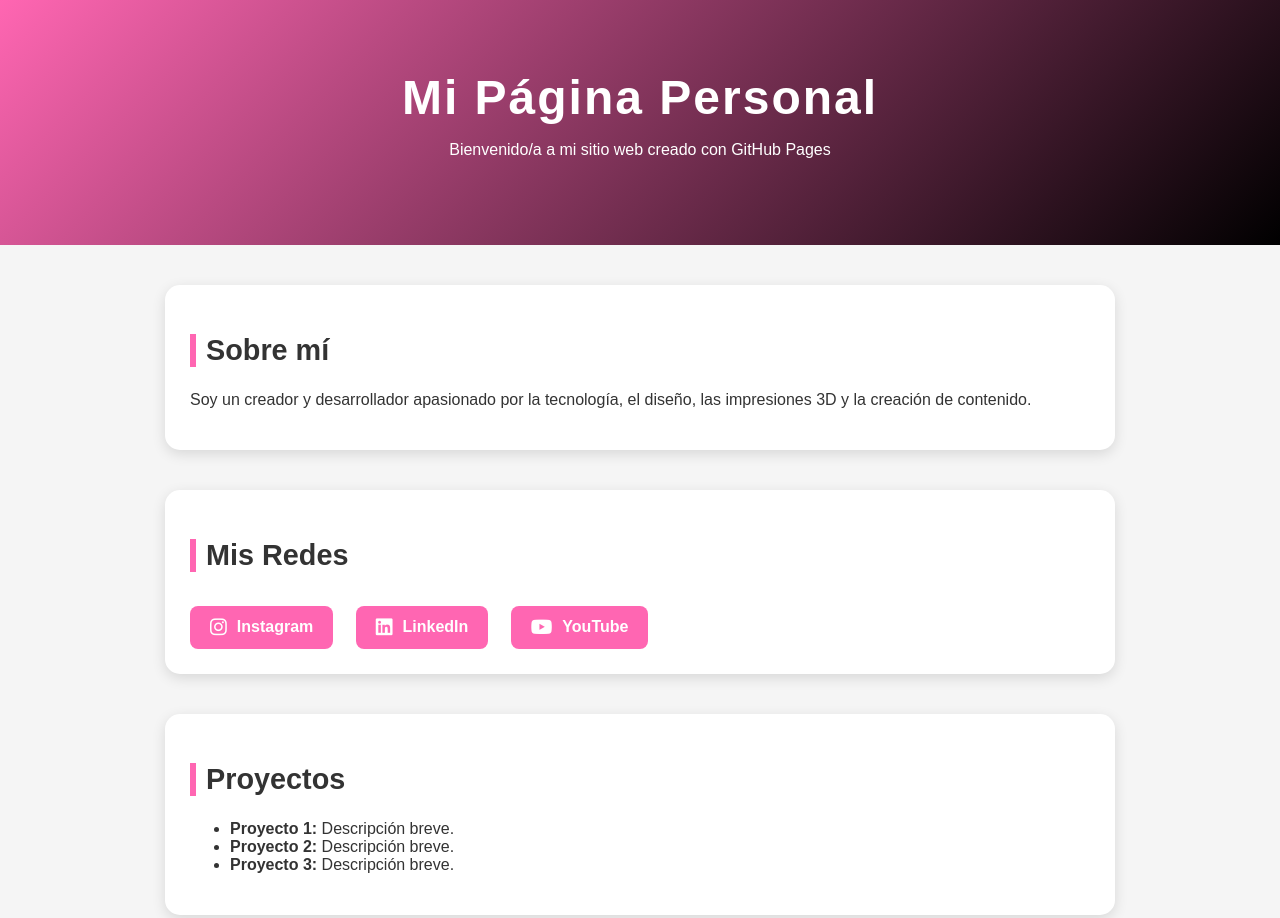
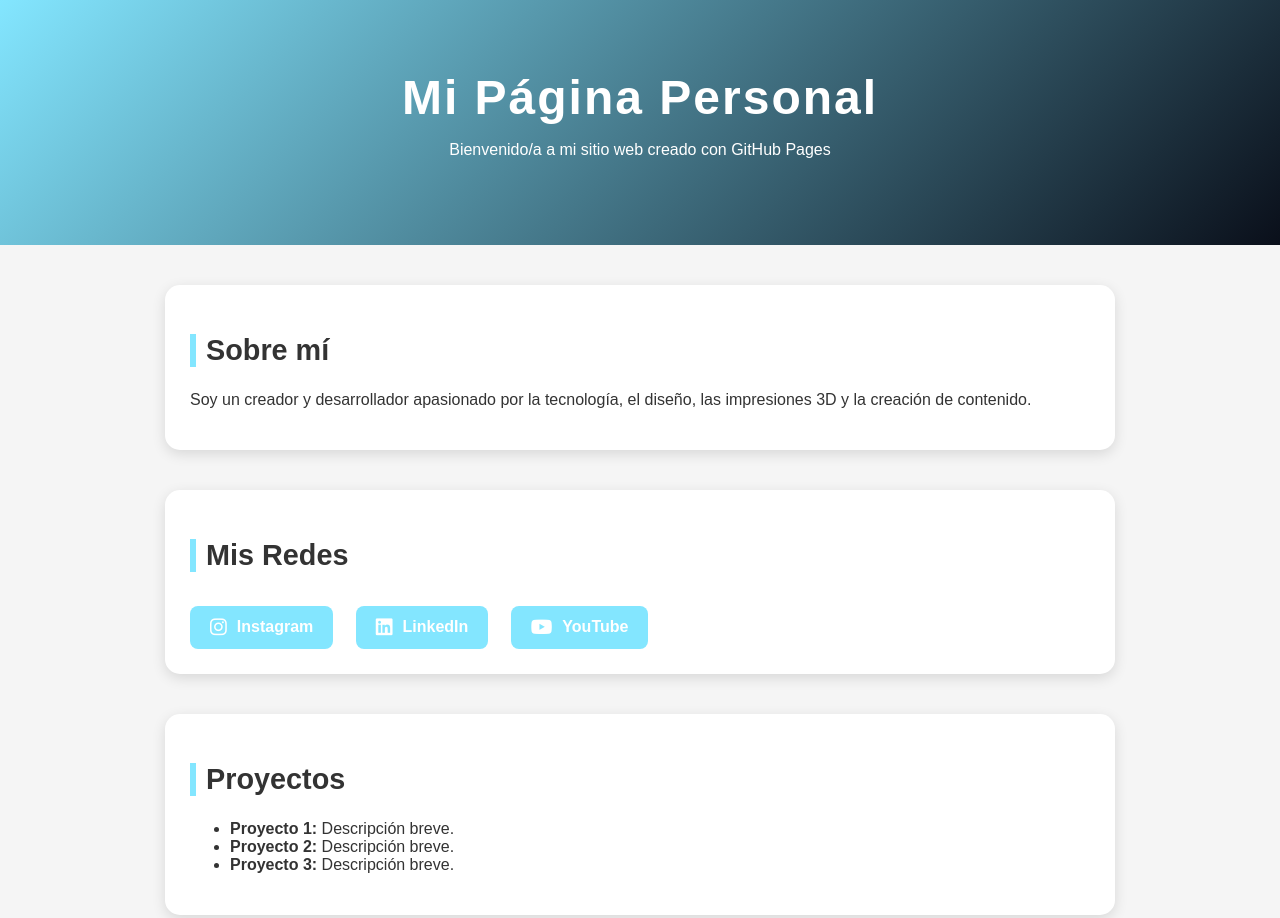
Before and after one commit to Thiago-Lencina-Baez/Thiago-Lencina-Baez, a plain HTML site: page index.html in a window 1280 px wide. Shown: the top 918 px of the page. Drawn offline with Linux system fonts and the light colour scheme.

Commit message:
Change header and button colors in index.html

```diff
--- a/index.html
+++ b/index.html
@@ -33,7 +33,7 @@
     }
 
     header {
-      background: linear-gradient(135deg, #ff66b2, #000000);
+      background: linear-gradient(135deg, #83e6ff, #0a0f1a);
       color: white;
       padding: 70px 20px;
       text-align: center;
@@ -61,7 +61,7 @@
     }
 
     h2 {
-      border-left: 6px solid #ff66b2;
+      border-left: 6px solid #83e6ff;
       padding-left: 10px;
       font-size: 1.8rem;
     }
@@ -74,7 +74,7 @@
       margin-right: 18px;
       margin-top: 10px;
       text-decoration: none;
-      background: #ff66b2;
+      background: #83e6ff;
       color: white;
       padding: 12px 20px;
       border-radius: 8px;
@@ -87,7 +87,7 @@
     }
 
     .redes a:hover {
-      background: #d94b92;
+      background: #6dc9dd;
       transform: translateY(-3px);
       box-shadow: 0 4px 10px rgba(0,0,0,0.2);
     }
```
